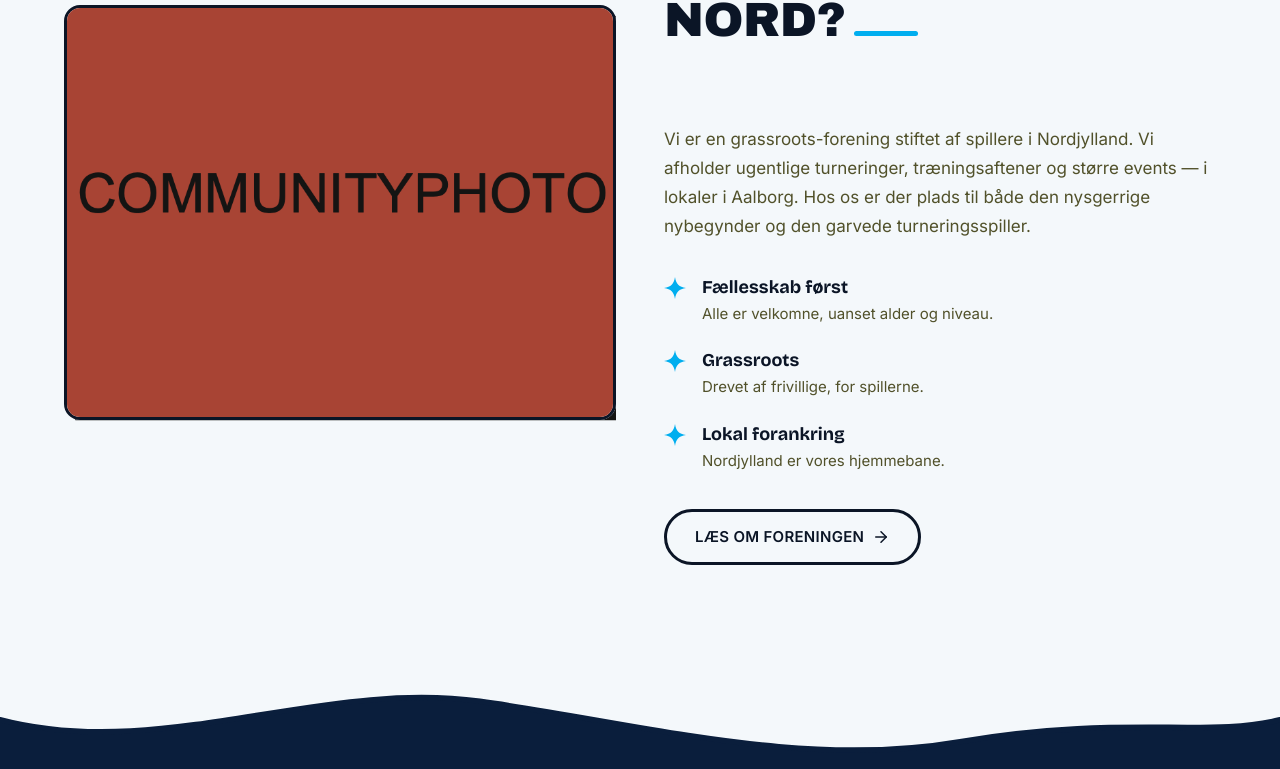
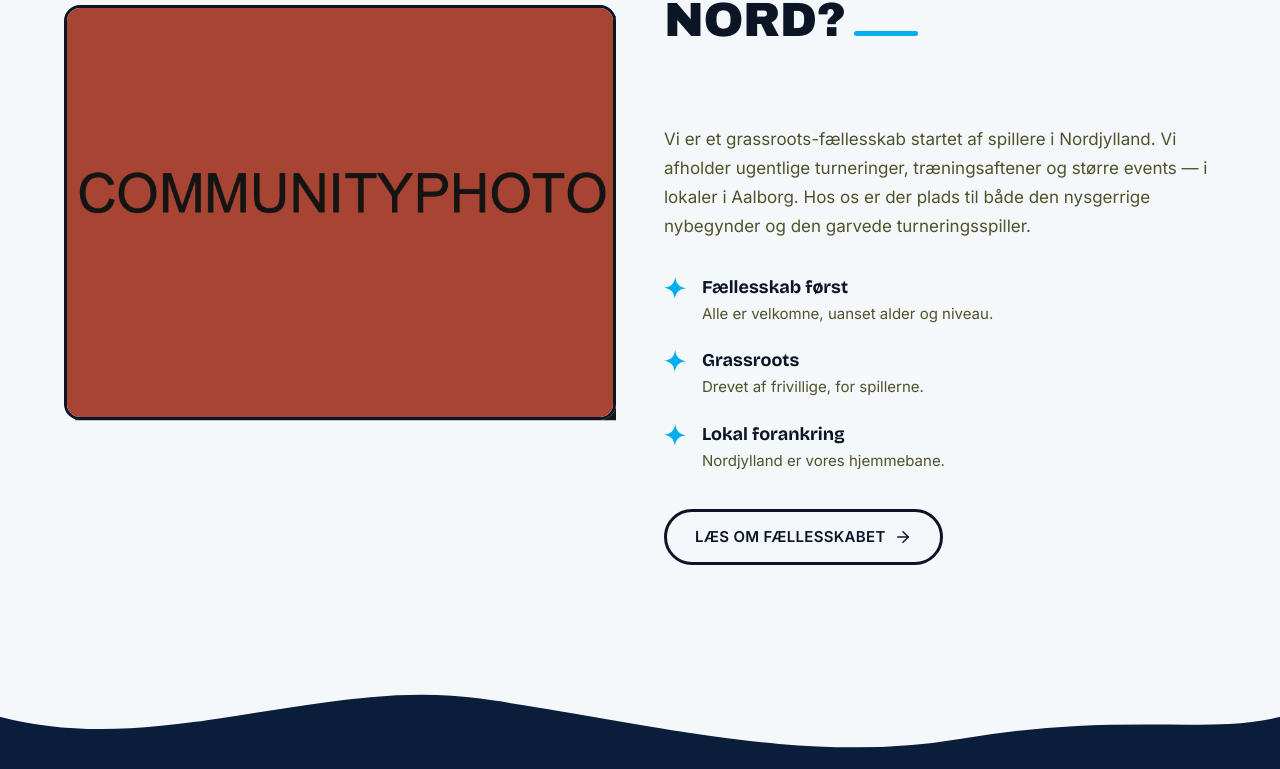
Before and after one commit to YusakuKun/FGCNORD.DK, a React (Vite) app: page / in a window 1280 px wide. Shown: the part 3279-4048 px from the top of the page. Built offline with nearby package versions, Linux system fonts and the light colour scheme.

Commit message:
feat: community-pivot — forside-copy + galleri-caption til HimmerLAN IGEN Melee

```diff
--- a/src/pages/Home.tsx
+++ b/src/pages/Home.tsx
@@ -46,8 +46,8 @@ const GALLERY = [
   },
   {
     src: "/gallery-himmerlan-melee.jpg",
-    alt: "Top 8-grafik for Melee ved HimmerLAN Fix",
-    caption: "HimmerLAN Fix · Melee · Top 8",
+    alt: "Top 8-grafik for Melee Singles ved HimmerLAN IGEN",
+    caption: "HimmerLAN IGEN · Melee · Top 8",
   },
   {
     src: "/gallery-fest.jpg",
@@ -261,7 +261,7 @@ export function Home() {
               transition={{ duration: 0.7, ease: EASE, delay: reduced ? 0 : 0.1 }}
               className="mt-6 text-[16px] leading-[1.7] text-olive md:text-[17px]"
             >
-              Vi er en grassroots-forening stiftet af spillere i Nordjylland. Vi afholder ugentlige
+              Vi er et grassroots-fællesskab startet af spillere i Nordjylland. Vi afholder ugentlige
               turneringer, træningsaftener og større events — i lokaler i Aalborg. Hos os er der
               plads til både den nysgerrige nybegynder og den garvede turneringsspiller.
             </motion.p>
@@ -277,7 +277,7 @@ export function Home() {
                 >
                   <motion.span
                     initial={from({ rotate: -90, scale: 0 })}
-                    whileInView={{ rotate: 0, scale: 1 }}
+                    whileInView={{ rotate: 1, scale: 1 }}
                     viewport={{ once: true }}
                     transition={{ type: "spring", stiffness: 300, damping: 15, delay: reduced ? 0 : i * 0.15 }}
                     className="mt-1"
@@ -302,7 +302,7 @@ export function Home() {
                 to="/om"
                 className={`inline-flex items-center gap-2 rounded-full border-[3px] border-ink bg-transparent px-7 py-3 text-[15px] font-semibold uppercase tracking-[0.02em] text-ink transition-all duration-200 hover:-translate-y-0.5 hover:bg-ink hover:text-cream ${FOCUS_LIGHT}`}
               >
-                Læs om foreningen <ArrowRight size={18} aria-hidden="true" />
+                Læs om fællesskabet <ArrowRight size={18} aria-hidden="true" />
               </Link>
             </motion.div>
           </div>
```
